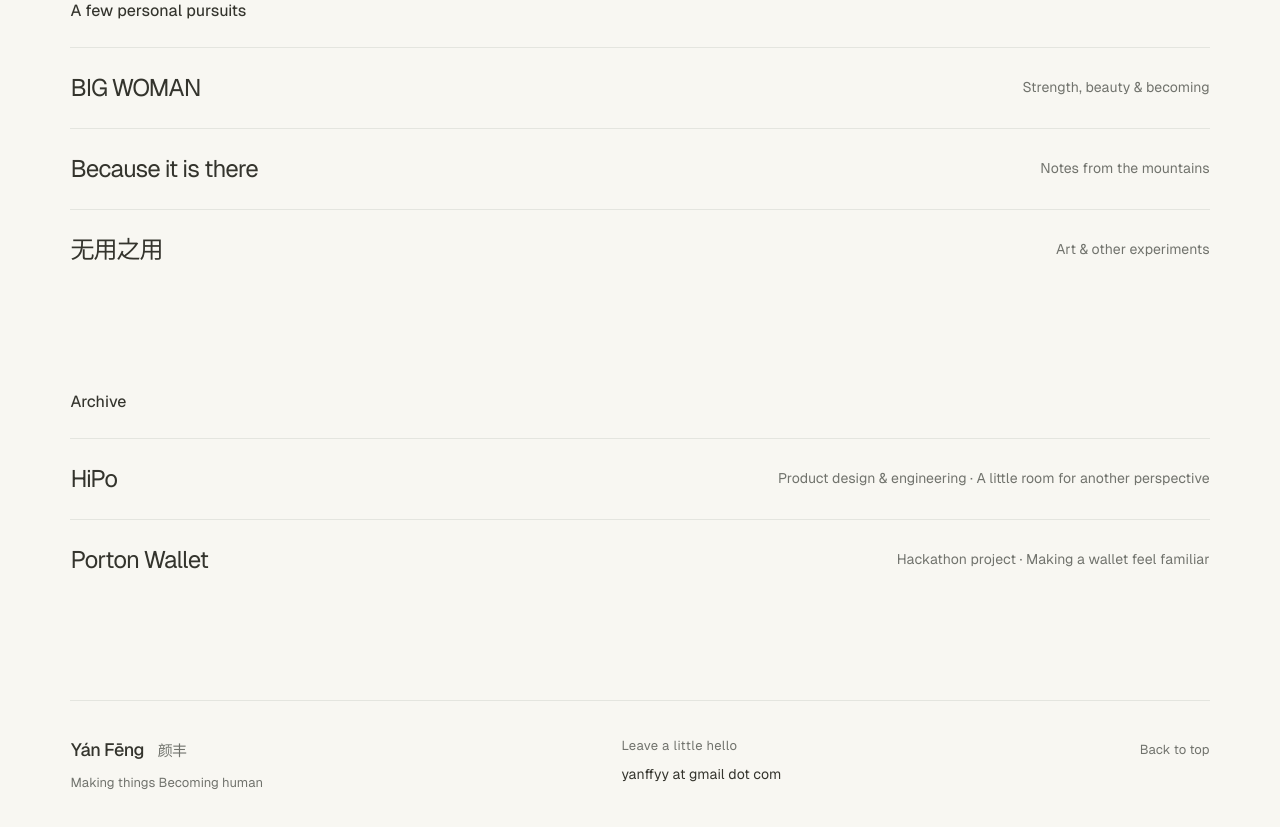
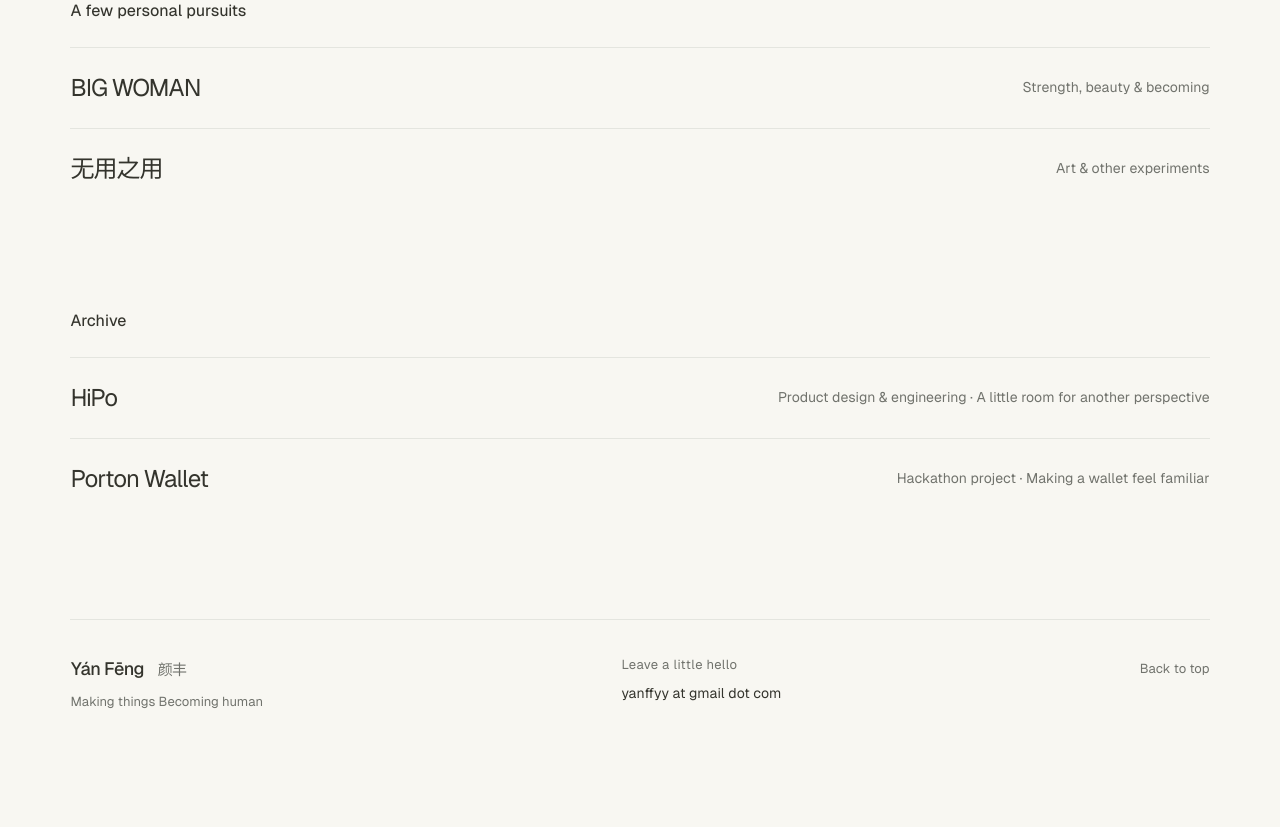
Before and after one commit to WudingRoad1145/WudingRoad1145.github.io, a Next.js app in the folder my-app/: page /projects in a window 1280 px wide. Shown: the part 1740-2567 px from the top of the page. After the commit the page ends 2496 px from the top, so only its background shows below. Built offline with nearby package versions, Linux system fonts and the light colour scheme.

Commit message:
Hide the unfinished mountain notes from the project list

```diff
--- a/my-app/src/app/projects/page.tsx
+++ b/my-app/src/app/projects/page.tsx
@@ -34,10 +34,6 @@ export default function ProjectsPage() {
           <span>BIG WOMAN</span>
           <span>Strength, beauty & becoming</span>
         </Link>
-        <Link href="/projects/because-it-is-there">
-          <span>Because it is there</span>
-          <span>Notes from the mountains</span>
-        </Link>
         <Link href="/projects/miscellaneous">
           <span>无用之用</span>
           <span>Art & other experiments</span>
```
